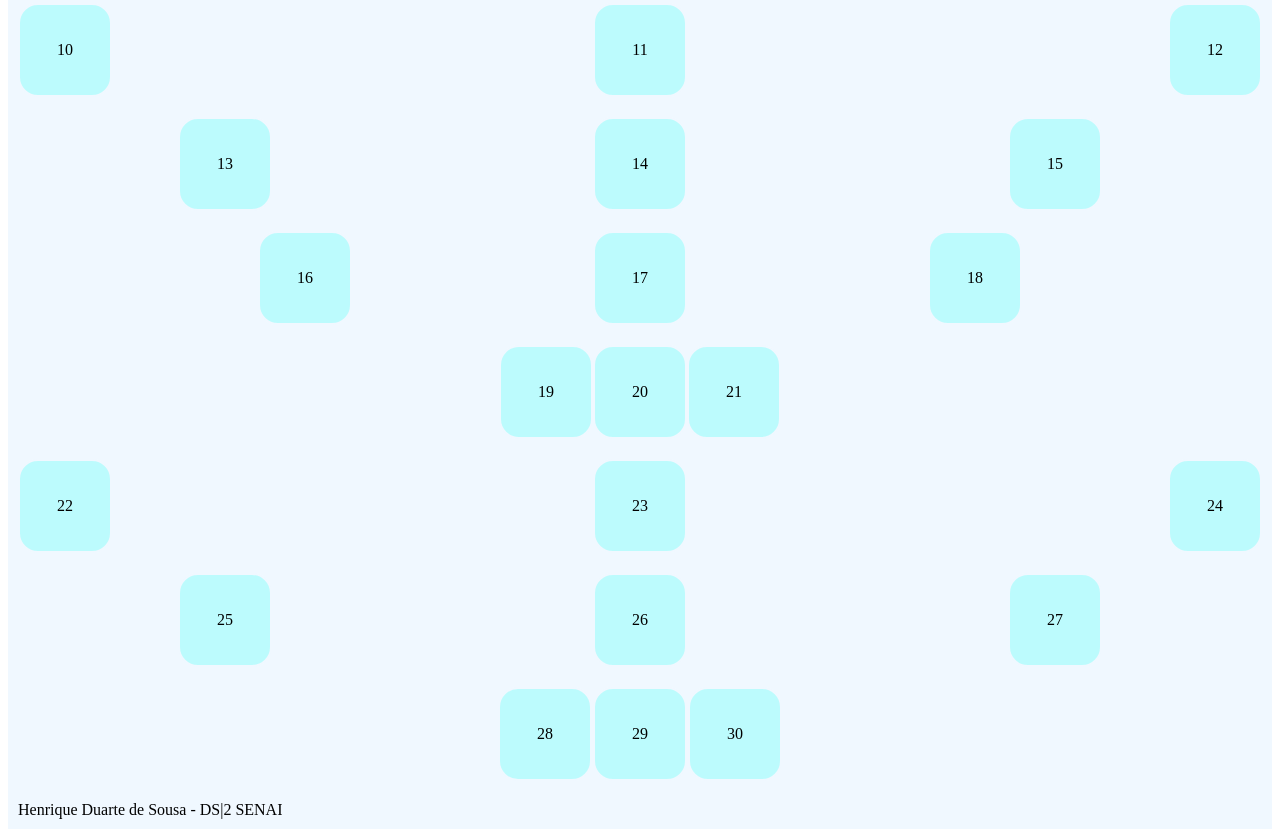
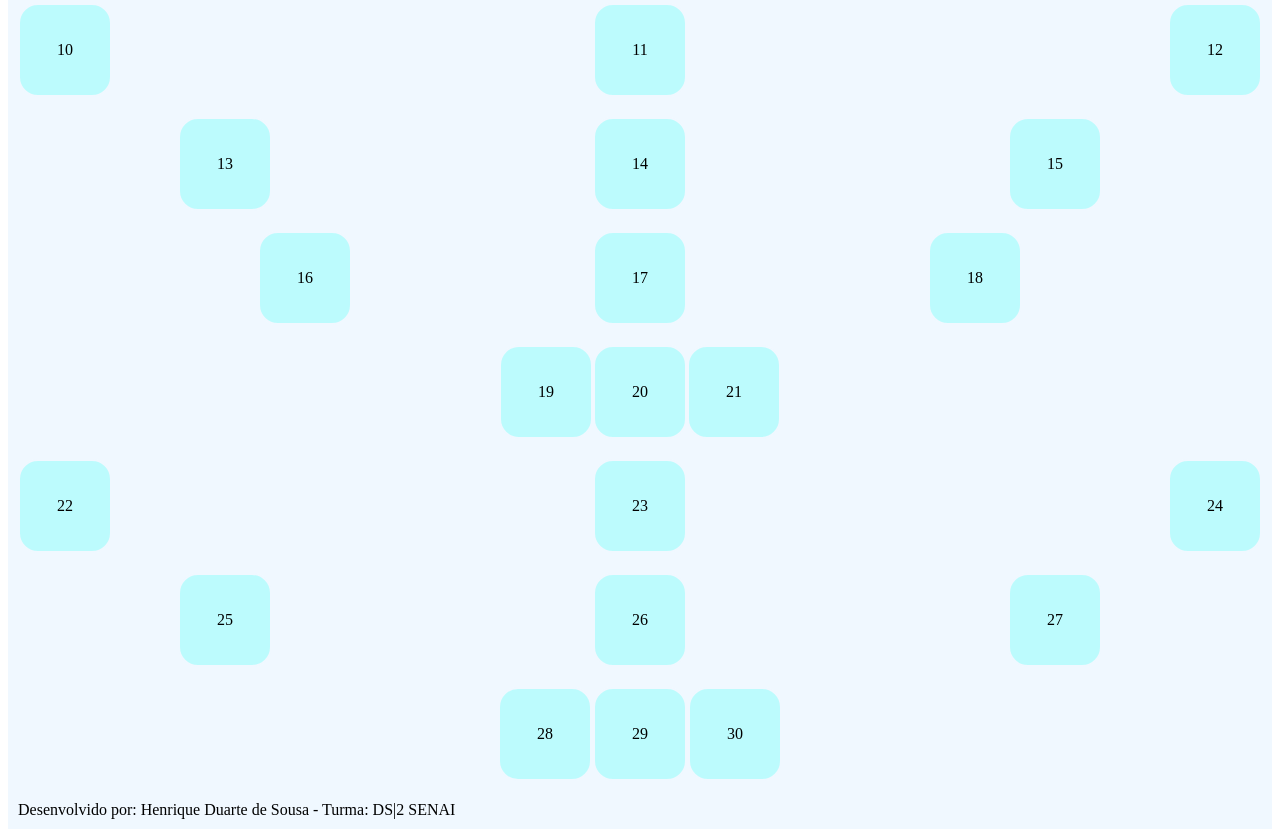
Before and after one commit to DuartedeSousa/Flexbox-30-cubos-em-grupos-de-3, a plain HTML site: page index.html in a window 1280 px wide. Shown: the part 357-1194 px from the top of the page. Drawn offline with Linux system fonts and the light colour scheme.

Commit message:
Corre├º├úo Textual

```diff
--- a/index.html
+++ b/index.html
@@ -4,7 +4,7 @@
     <meta charset="UTF-8">
     <meta name="viewport" content="width=device-width, initial-scale=1.0">
     <link rel="stylesheet" href="./src/styles/style.css">
-    <title>Document</title>
+    <title>Flexbox</title>
 </head>
 <body>
     <div class="linha1">
@@ -68,7 +68,7 @@
     </div>
 
     <div class="linha11">
-        <footer>Henrique Duarte de Sousa - DS|2 SENAI</footer>
+        <footer>Desenvolvido por: Henrique Duarte de Sousa - Turma: DS|2 SENAI</footer>
     </div>
 
 
```
Also changed, not shown: 1 other file.
